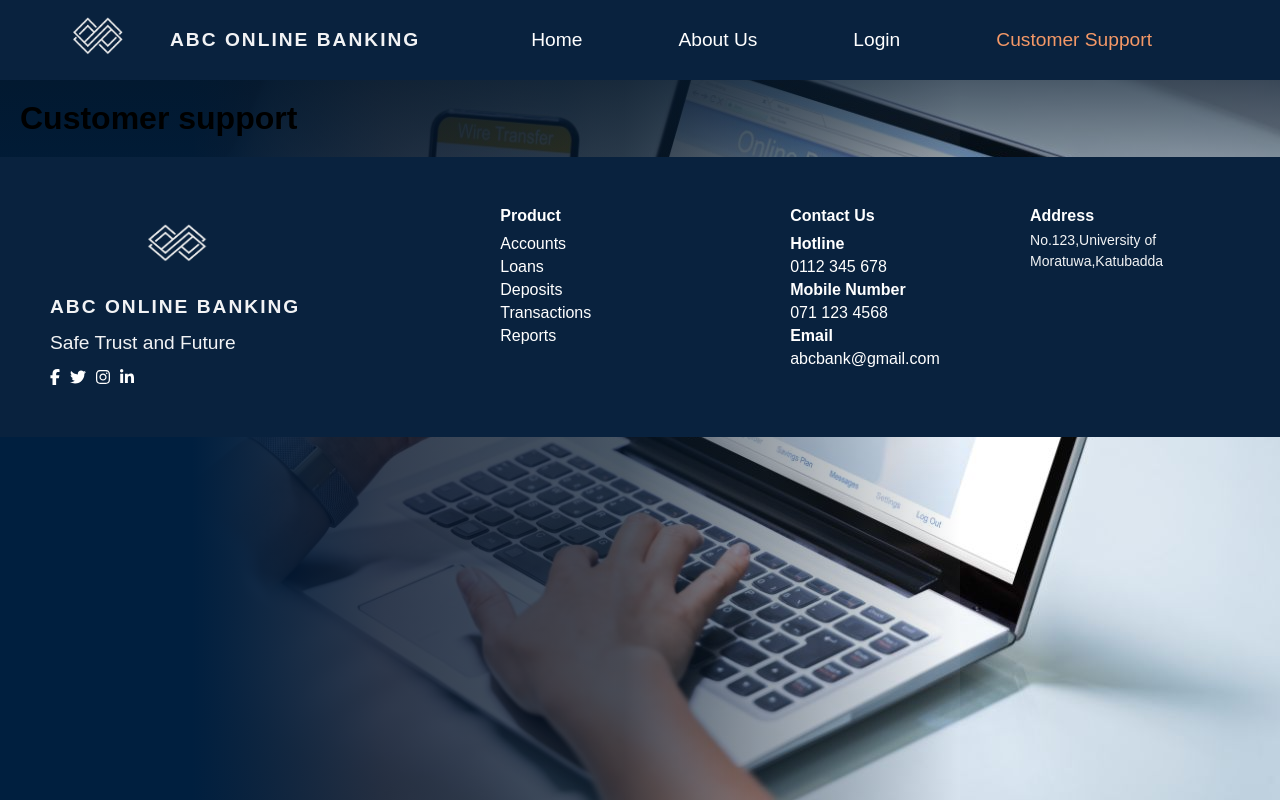
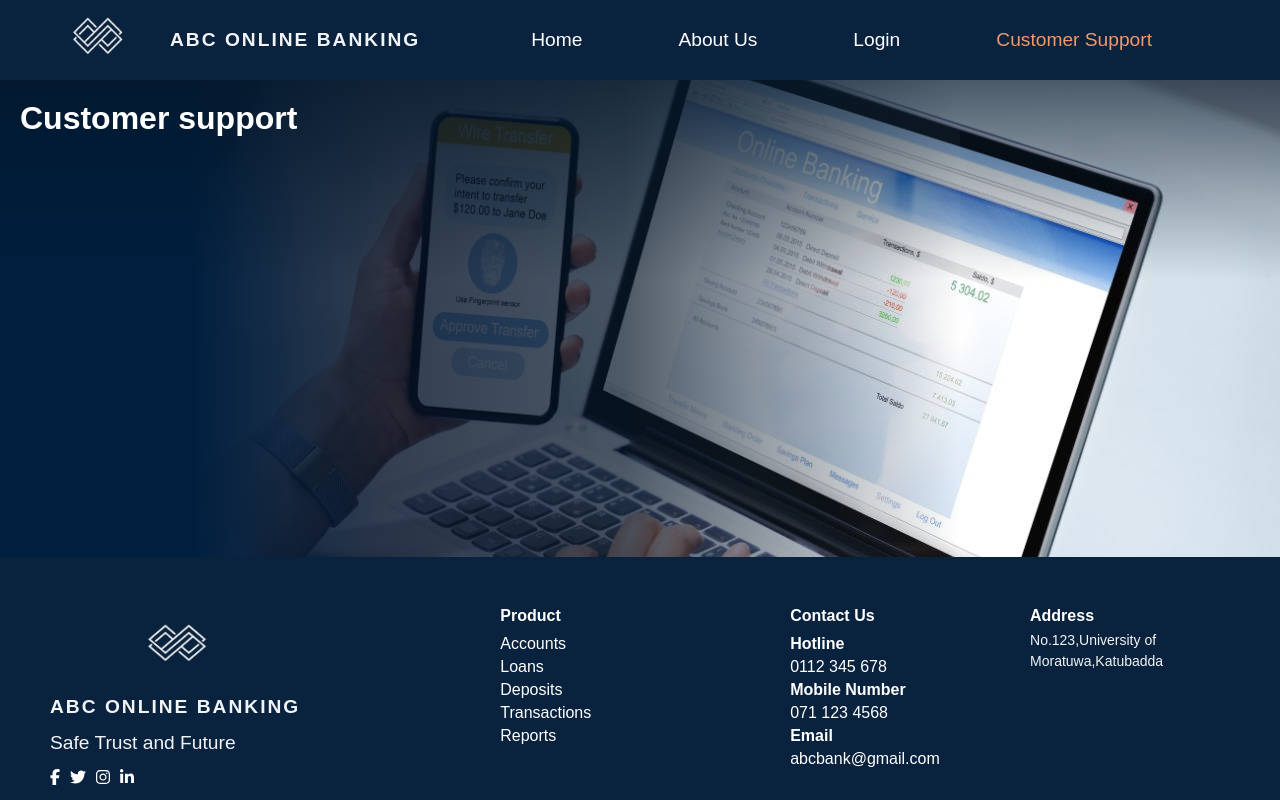
Before and after one commit to seniru-dilmith/Bank-Management-System-Bank-A-front-end, a React (Create React App) app: page /customersupport in a window 1280 px wide. Built offline with nearby package versions, Linux system fonts and the light colour scheme; sample sign-in values are in the browser's storage.

Commit message:
Update CustomerSupport.jsx

```diff
--- a/src/pages/CustomerSupport.jsx
+++ b/src/pages/CustomerSupport.jsx
@@ -1,12 +1,20 @@
 import React from "react";
 import HomeNaviBar from '../components/NaviBar/HomeNaviBar';
 import Layout from '../layouts/Layout';
-import useAuth from "../utils/useAuth";
 
 const CustomerSupport = () => {
+  const styles = {
+    whiteText: {
+      color: 'white',  // White text color for the heading
+      marginBottom: '400px',
+    }
+  };
+
   return (
-    <Layout NavigationBar={<HomeNaviBar/>}>
-    <h1>Customer support</h1>
+    <Layout NavigationBar={<HomeNaviBar />}>
+      <div style={styles.layout}>
+        <h1 style={styles.whiteText}>Customer support</h1>
+      </div>
     </Layout>
   );
 };
```
